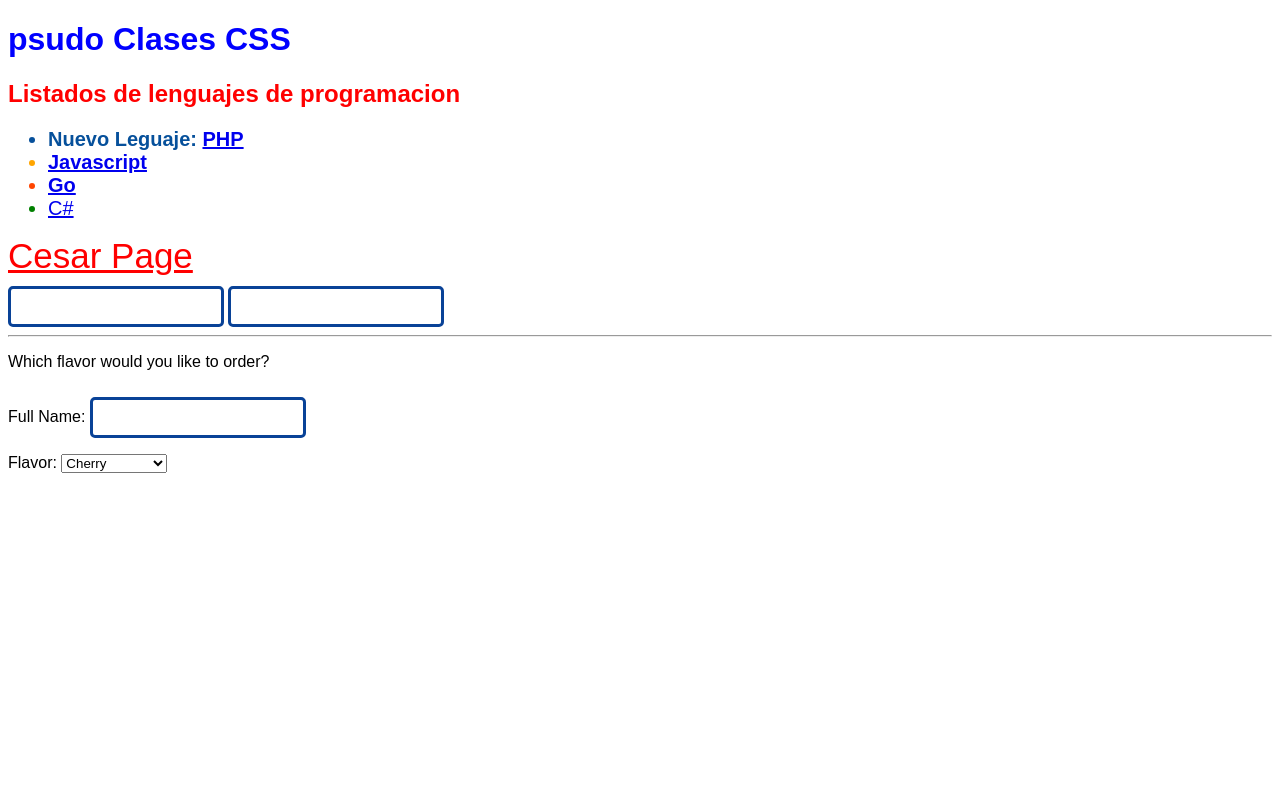
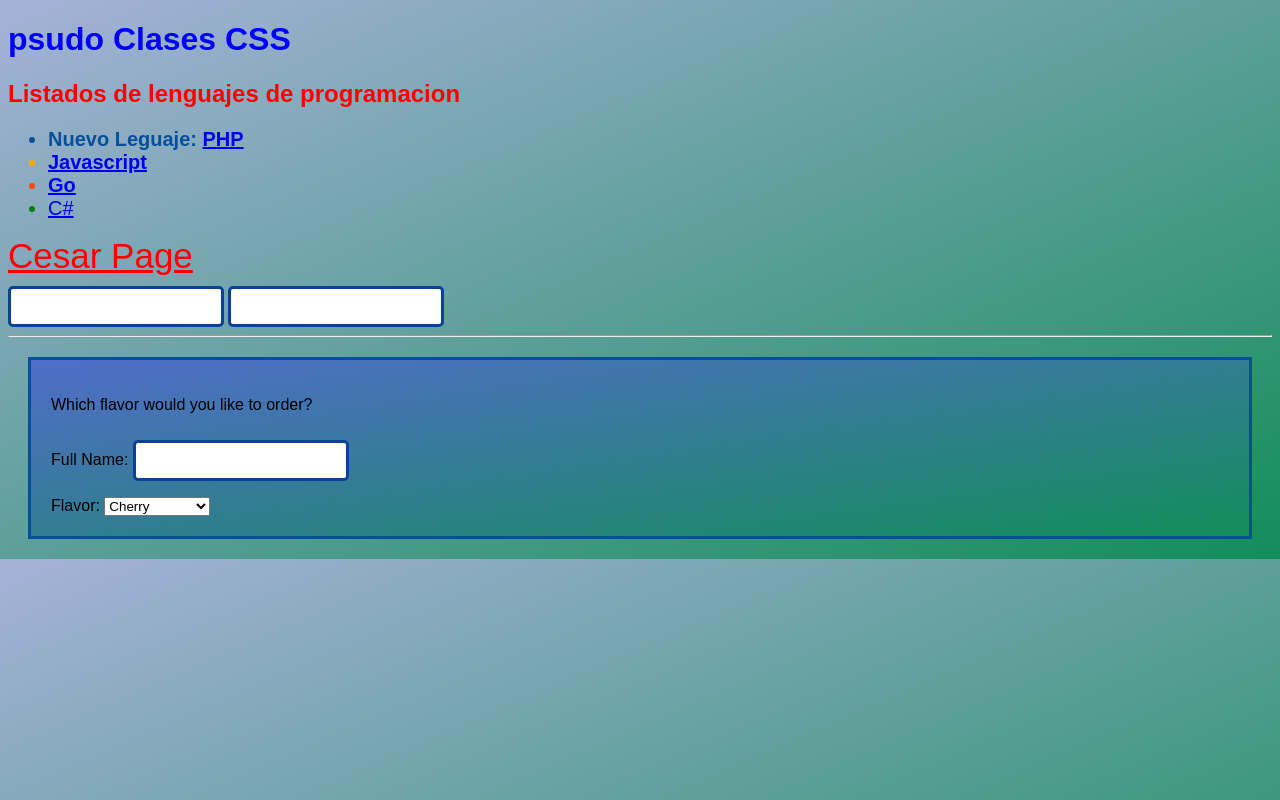
Before and after one commit to jsantamariav/curso-web, a plain HTML site: page psudo-clases/index.html in a window 1280 px wide. Drawn offline with Linux system fonts and the light colour scheme.

Commit message:
update colores

```diff
--- a/psudo-clases/index.html
+++ b/psudo-clases/index.html
@@ -39,6 +39,7 @@
 
     <hr>
 
+    <div id="colores">
         <form>
             <p>Which flavor would you like to order?</p>
             <label>Full Name: <input name="firstName" type="text"></label>
@@ -51,6 +52,7 @@
                 </select>
             </label>
         </form>
+    <div>
 
 </body>
 
--- a/psudo-clases/styles.css
+++ b/psudo-clases/styles.css
@@ -87,3 +87,14 @@ input:focus {
 select:focus {
     background-color: rgb(104, 104, 14);
 }
+
+#colores {
+    border: #06509B solid;
+    margin: 20px;
+    padding: 20px;
+    background-image: linear-gradient(to bottom right, rgb(81, 109, 202), rgb(19, 141, 90));
+}
+
+body{
+    background-image: linear-gradient(to bottom right, rgb(166, 178, 216), rgb(19, 141, 90));
+}
```
Lines whose indentation alone changed are shown as unchanged.
